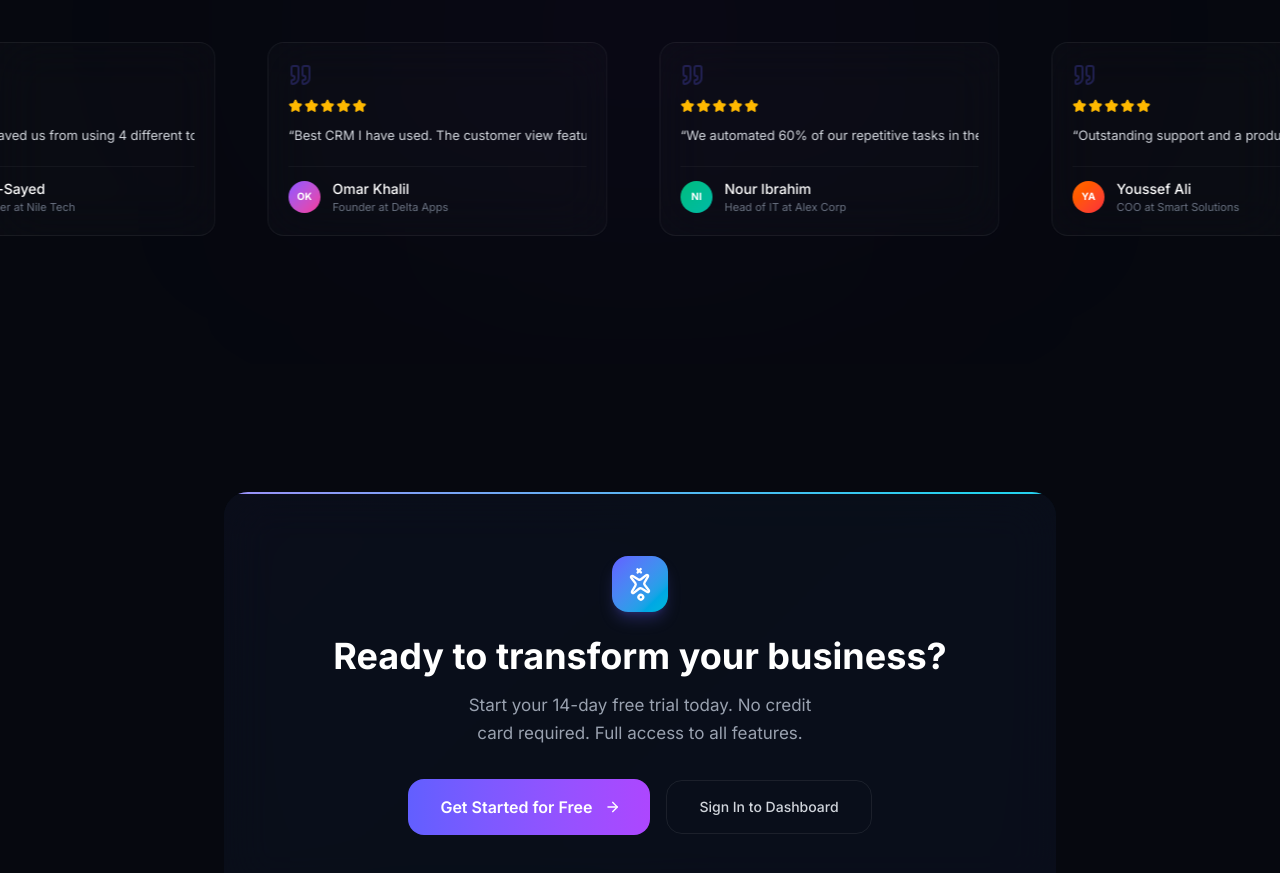
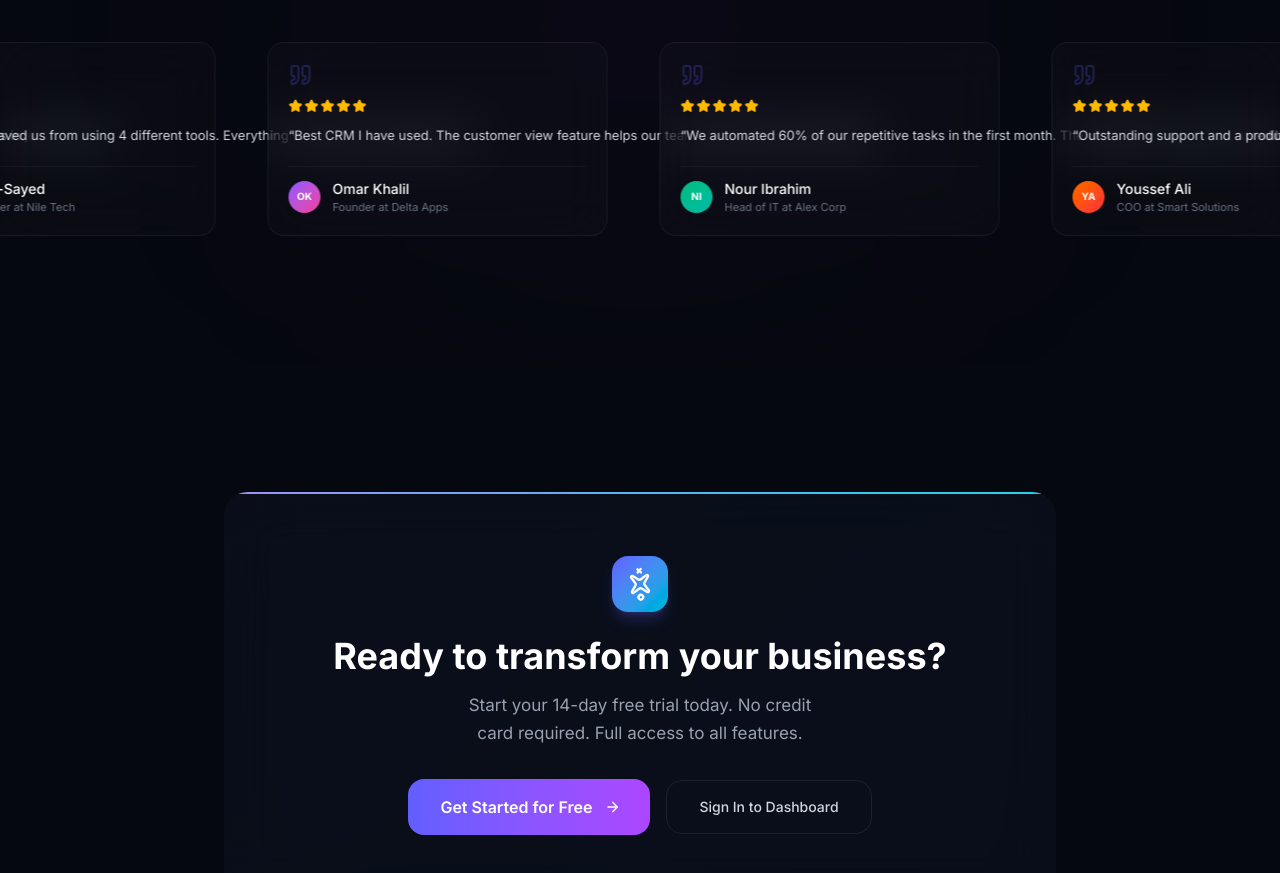
Before and after one commit to nineappsonline-hash/9apps, a Next.js app: page / in a window 1280 px wide. Shown: the part 4900-5773 px from the top of the page. Built offline with nearby package versions, Linux system fonts and the light colour scheme.

Commit message:
Fix testimonials: remove text clamp so full review shows

```diff
--- a/src/components/Testimonials.tsx
+++ b/src/components/Testimonials.tsx
@@ -68,7 +68,7 @@ function TestimonialCard({ testimonial, locale }: { testimonial: typeof testimon
         ))}
       </div>
 
-      <p className="text-[13px] text-gray-300 leading-relaxed mb-5 line-clamp-4">
+      <p className="text-[13px] text-gray-300 leading-relaxed mb-5">
         &ldquo;{locale === 'ar' ? testimonial.quoteAr : testimonial.quoteEn}&rdquo;
       </p>
 
```
